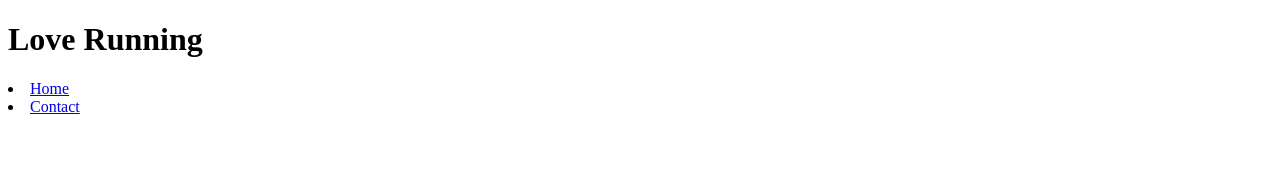
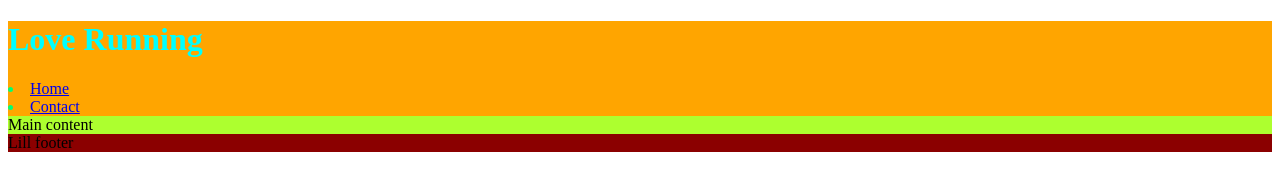
Before and after one commit to Widianne/love-running, a plain HTML site: page index.html in a window 1280 px wide. Drawn offline with Linux system fonts and the light colour scheme.

```diff
--- /dev/null
+++ b/assets/css/style.css
@@ -0,0 +1,28 @@
+* {
+    padding: 0;
+    border: 0;
+    box-sizing: border-box;
+}
+
+h1 {
+    color: aqua;
+}
+
+nav {
+    color: rgb(0, 255, 115);
+
+}
+
+header {
+    background-color: orange;
+
+}
+
+main {
+    background-color: greenyellow;
+
+}
+
+footer {
+    background-color: darkred;
+}
--- a/index.html
+++ b/index.html
@@ -8,6 +8,8 @@
     <meta name="description" content="Love Running. Running club">
     <!--lill keywords to find the site-->
     <meta name="keywords" content="love running, run, running club, runners, sport">
+    <!-- the css-->
+    <link rel="stylesheet" href="assets/css/style.css">
     <!--page title-->
     <title>Love Running</title>
     <!--favicon-->
@@ -17,12 +19,20 @@
   </head>
   <body>
 
+<!--the head with page name n nav-->
+<header>
     <h1>Love Running</h1>
     <nav>
         <li><a href="index.html">Home</a></li>
         <li><a href="contact.html">Contact</a></li>
     </nav>
+</header>
 
+<!--all the content lives here-->
+<main>Main content</main>
+
+<!--footer is shown on the end of all pages-->
+<footer>Lill footer</footer>
 
   </body>
 </html>
```
Also changed, not shown: contact.html (+37 -0 lines), assets/style.css (added), style.css (deleted).
